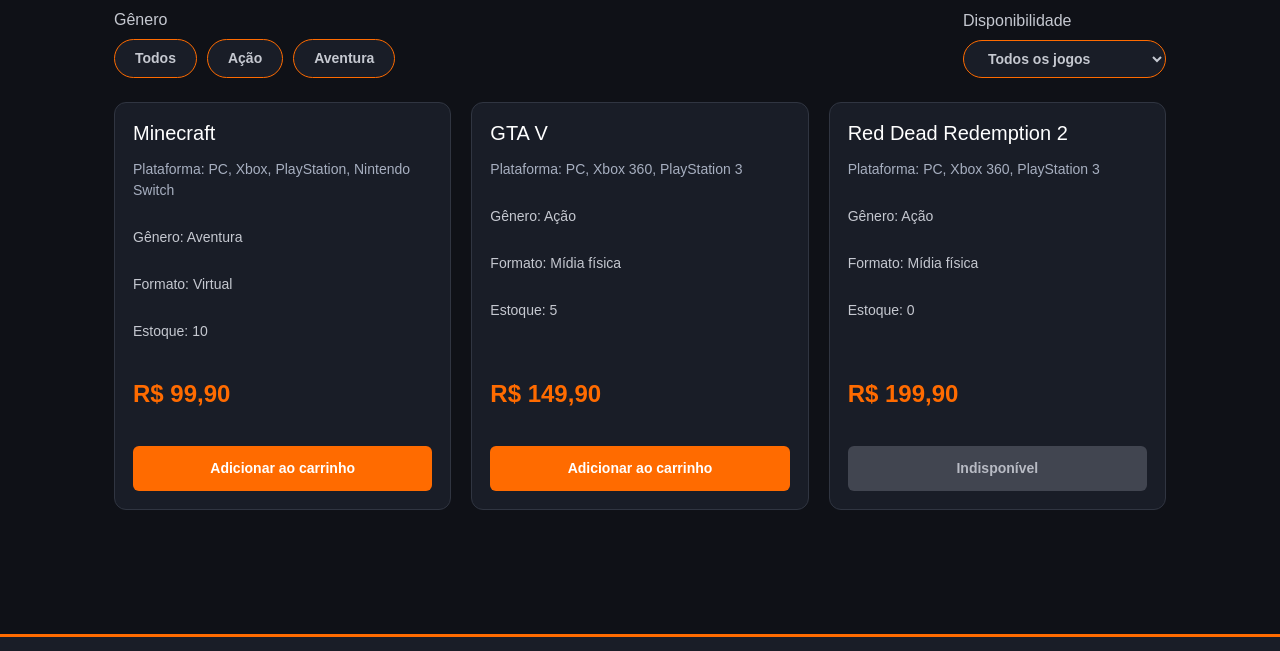
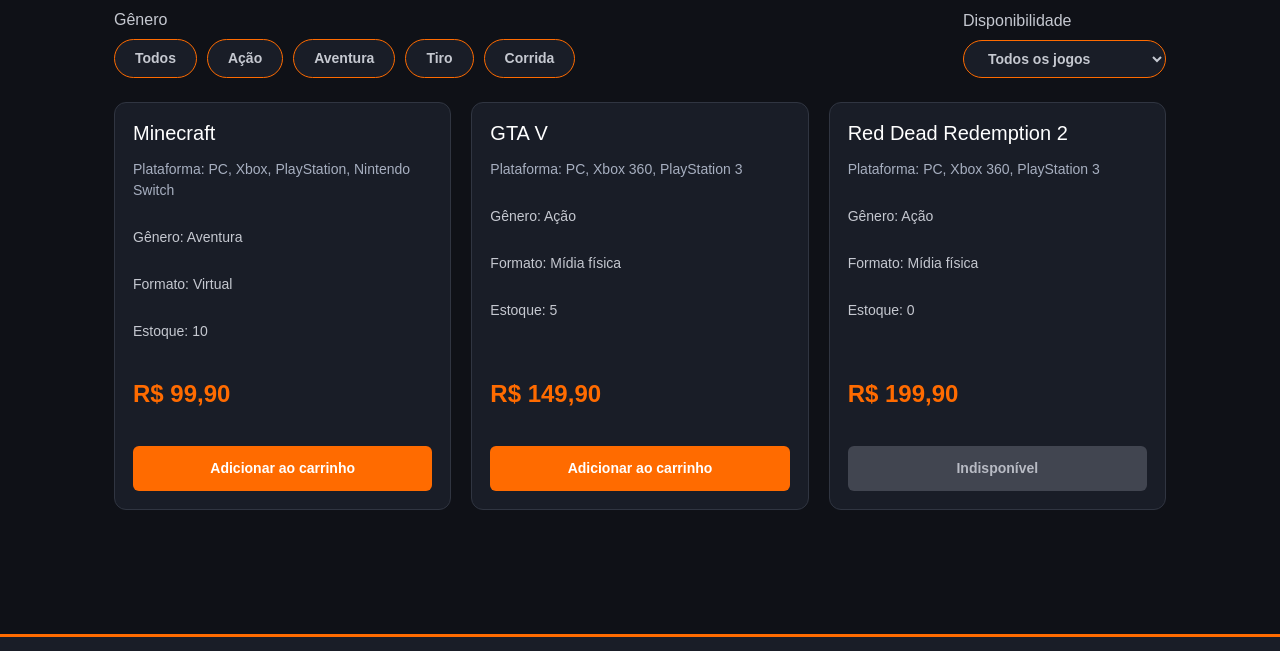
Before and after one commit to caio180/Loja_virtual_games, a plain HTML site: page frontend/index.html in a window 1280 px wide. Shown: the part 176-827 px from the top of the page. Drawn offline with nearby package versions, Linux system fonts and the light colour scheme.

Commit message:
Adicionando outros campos de Gênero

```diff
--- a/frontend/index.html
+++ b/frontend/index.html
@@ -41,6 +41,8 @@
                         <button type="button">Todos</button>
                         <button type="button">Ação</button>
                         <button type="button">Aventura</button>
+                        <button type="button">Tiro</button>
+                        <button type="button">Corrida</button>
                     </div>
                 </div>
 
```
